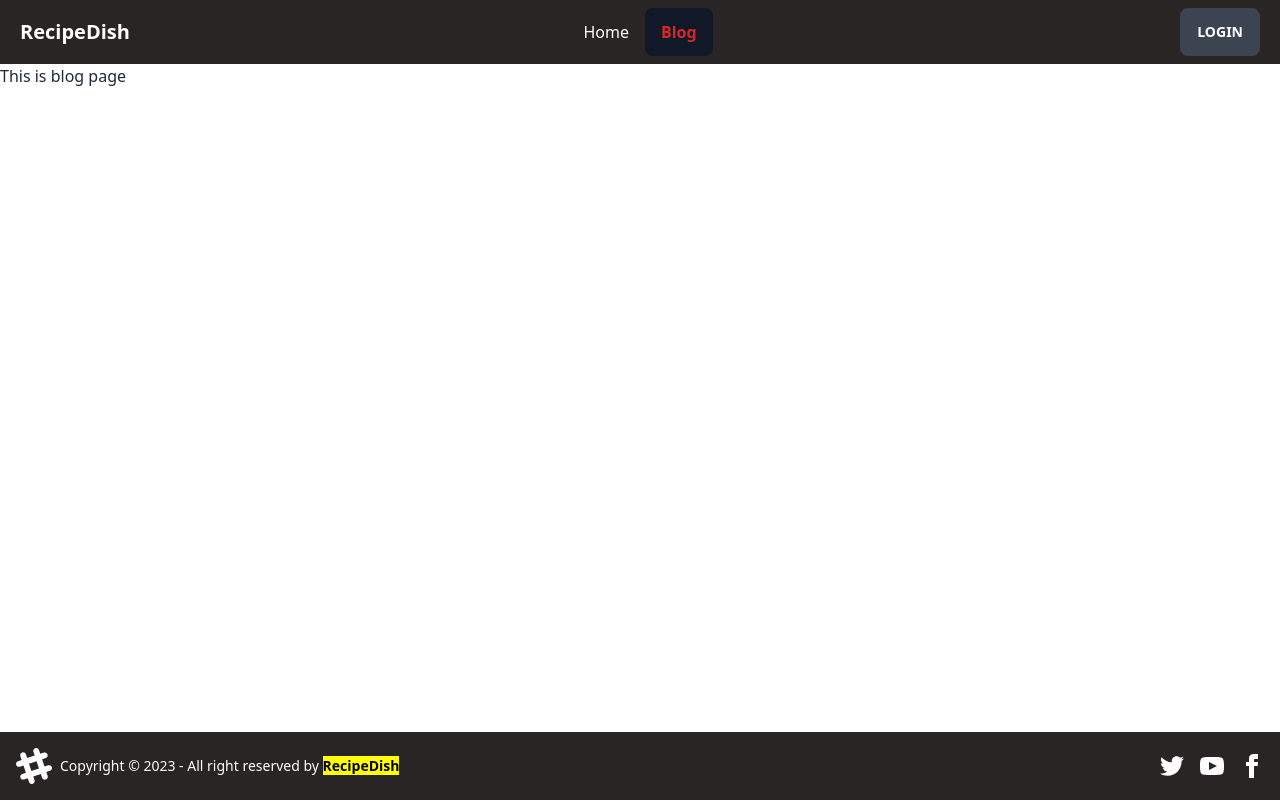
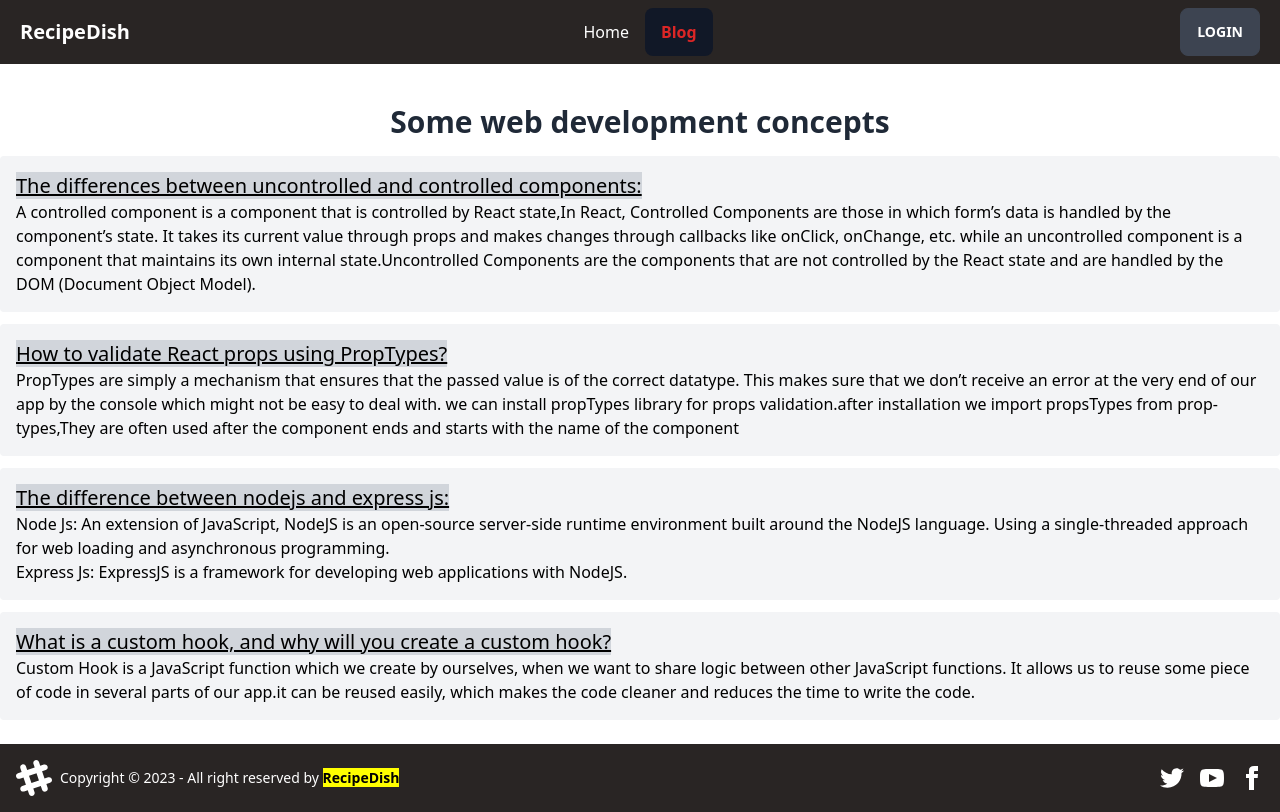
Before and after one commit to mohammadmukhter/recipe-dish-client, a React (Vite) app: page /blog in a window 1280 px wide. Built offline with nearby package versions, Linux system fonts and the light colour scheme; no server answers.

Commit message:
blog page completed

```diff
--- a/package.json
+++ b/package.json
@@ -19,6 +19,7 @@
     "react-awesome-slider": "^4.1.0",
     "react-dom": "^18.2.0",
     "react-icons": "^4.8.0",
+    "react-lazy-load": "^4.0.1",
     "react-router-dom": "^6.11.0",
     "react-toastify": "^9.1.2",
     "sort-by": "^1.2.0",
--- a/src/components/pages/blog/Blog.jsx
+++ b/src/components/pages/blog/Blog.jsx
@@ -2,8 +2,76 @@ import React from "react";
 
 const Blog = () => {
   return (
-    <div>
-      <h2>This is blog page</h2>
+    <div className="my-6">
+      <h2 className="text-3xl font-semibold text-center my-4">
+        Some web development concepts
+      </h2>
+      <div className="space-y-3">
+        <div className="bg-gray-100 text-black p-4 rounded">
+          <span className="bg-gray-300 text-black font-medium text-xl underline">
+            The differences between uncontrolled and controlled components:
+          </span>{" "}
+          <br></br>
+          <span>
+            {" "}
+            A controlled component is a component that is controlled by React
+            state,In React, Controlled Components are those in which form’s data
+            is handled by the component’s state. It takes its current value
+            through props and makes changes through callbacks like onClick,
+            onChange, etc. while an uncontrolled component is a component that
+            maintains its own internal state.Uncontrolled Components are the
+            components that are not controlled by the React state and are
+            handled by the DOM (Document Object Model).
+          </span>
+        </div>
+
+        <div className="bg-gray-100 text-black p-4 rounded">
+          <span className="bg-gray-300 text-black font-medium text-xl underline">
+            How to validate React props using PropTypes?
+          </span>{" "}
+          <br></br>
+          <span>
+            {" "}
+            PropTypes are simply a mechanism that ensures that the passed value
+            is of the correct datatype. This makes sure that we don’t receive an
+            error at the very end of our app by the console which might not be
+            easy to deal with. we can install propTypes library for props
+            validation.after installation we import propsTypes from
+            prop-types,They are often used after the component ends and starts
+            with the name of the component
+          </span>
+        </div>
+
+        <div className="bg-gray-100 text-black p-4 rounded">
+          <span className="bg-gray-300 text-black font-medium text-xl underline">
+            The difference between nodejs and express js:
+          </span>{" "}
+          <br></br>
+          <span>
+            {" "}
+            Node Js: An extension of JavaScript, NodeJS is an open-source
+            server-side runtime environment built around the NodeJS language.
+            Using a single-threaded approach for web loading and asynchronous
+            programming. <br /> Express Js: ExpressJS is a framework for
+            developing web applications with NodeJS.
+          </span>
+        </div>
+
+        <div className="bg-gray-100 text-black p-4 rounded">
+          <span className="bg-gray-300 text-black font-medium text-xl underline">
+            What is a custom hook, and why will you create a custom hook?
+          </span>{" "}
+          <br></br>
+          <span>
+            {" "}
+            Custom Hook is a JavaScript function which we create by ourselves,
+            when we want to share logic between other JavaScript functions. It
+            allows us to reuse some piece of code in several parts of our app.it
+            can be reused easily, which makes the code cleaner and reduces the
+            time to write the code.
+          </span>
+        </div>
+      </div>
     </div>
   );
 };
--- a/src/components/pages/home/Recipe.jsx
+++ b/src/components/pages/home/Recipe.jsx
@@ -9,7 +9,7 @@ const Recipe = () => {
   const loaderData = useLoaderData();
   const { id, name, imageUrl, yearsOfExperience, bio, recipes, likes } =
     loaderData;
-  console.log(loaderData);
+  // console.log(loaderData);
   if (!loaderData) {
     return (
       <div className="text-center text-red-700 font-bold text-3xl bg-white p-4">
@@ -25,6 +25,7 @@ const Recipe = () => {
             src={imageUrl}
             className="w-60 h-72 object-cover rounded-lg shadow-2xl"
           />
+
           <div>
             <h1 className="text-5xl font-bold">{name}</h1>
             <p className="py-6">{bio}</p>
--- a/src/components/pages/login/Login.jsx
+++ b/src/components/pages/login/Login.jsx
@@ -1,6 +1,7 @@
 import React, { useContext, useState } from "react";
 import { FaGithub, FaGoogle } from "react-icons/fa";
 import { Link, useLocation, useNavigate } from "react-router-dom";
+import { toast } from "react-toastify";
 import loginImage from "../../../assets/login.jpg";
 import { AuthContext } from "../../../provider/AuthProvider";
 
@@ -32,7 +33,16 @@ const Login = () => {
       loginHandler(email, password)
         .then((res) => {
           const loggedUser = res.user;
-          console.log(loggedUser);
+          toast(`Login Successfully`, {
+            position: "top-right",
+            autoClose: 5000,
+            hideProgressBar: false,
+            closeOnClick: true,
+            pauseOnHover: true,
+            draggable: true,
+            progress: undefined,
+            theme: "light",
+          });
           form.reset();
           navigate(from, { replace: true });
         })
@@ -46,7 +56,16 @@ const Login = () => {
     googleHandler()
       .then((res) => {
         const loggedUser = res.user;
-        console.log(loggedUser);
+        toast(`Login Successfully`, {
+          position: "top-right",
+          autoClose: 5000,
+          hideProgressBar: false,
+          closeOnClick: true,
+          pauseOnHover: true,
+          draggable: true,
+          progress: undefined,
+          theme: "light",
+        });
       })
       .catch((err) => {
         const errorMessage = err.message;
@@ -57,7 +76,16 @@ const Login = () => {
   const githubBtnHandler = () => {
     githubHandler().then((res) => {
       const loggedUser = res.user;
-      console.log(loggedUser);
+      toast(`Login Successfully`, {
+        position: "top-right",
+        autoClose: 5000,
+        hideProgressBar: false,
+        closeOnClick: true,
+        pauseOnHover: true,
+        draggable: true,
+        progress: undefined,
+        theme: "light",
+      });
     });
   };
 
--- a/src/components/pages/login/Register.jsx
+++ b/src/components/pages/login/Register.jsx
@@ -1,6 +1,7 @@
 import { updateProfile } from "firebase/auth";
 import React, { useContext, useState } from "react";
 import { Link } from "react-router-dom";
+import { toast } from "react-toastify";
 import registerImage from "../../../assets/register.jpg";
 import { AuthContext } from "../../../provider/AuthProvider";
 
@@ -43,7 +44,16 @@ const Register = () => {
         .then((res) => {
           const registeredUser = res.user;
           updateHandler(res.user, userName, photo);
-          console.log(registeredUser);
+          toast(`Register Successfully`, {
+            position: "top-right",
+            autoClose: 5000,
+            hideProgressBar: false,
+            closeOnClick: true,
+            pauseOnHover: true,
+            draggable: true,
+            progress: undefined,
+            theme: "light",
+          });
           form.reset();
           setError(null);
         })
```
Also changed, not shown: 1 other file (tests, documents, lock files or other folders).
